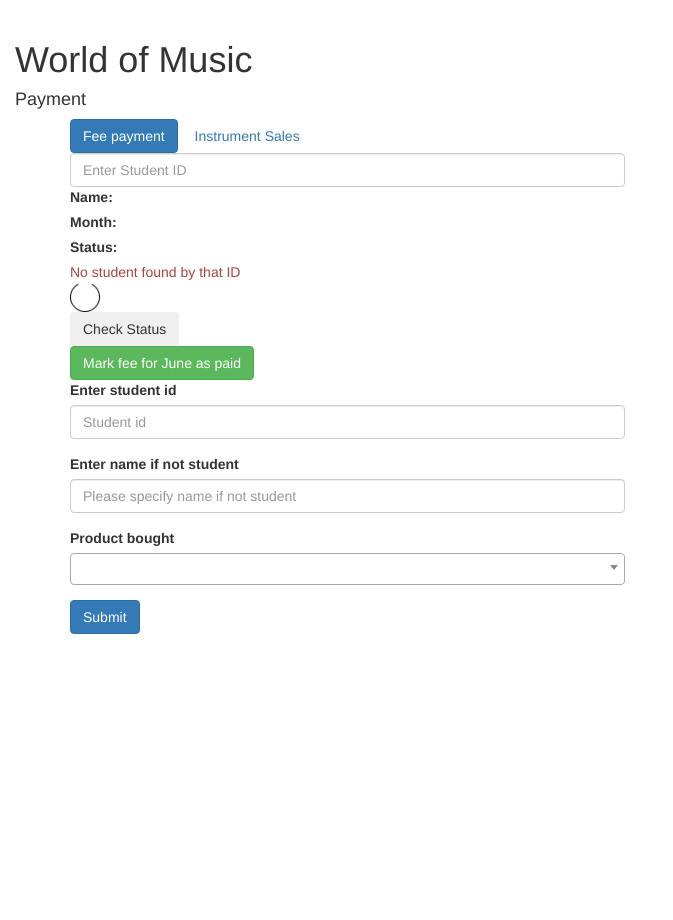
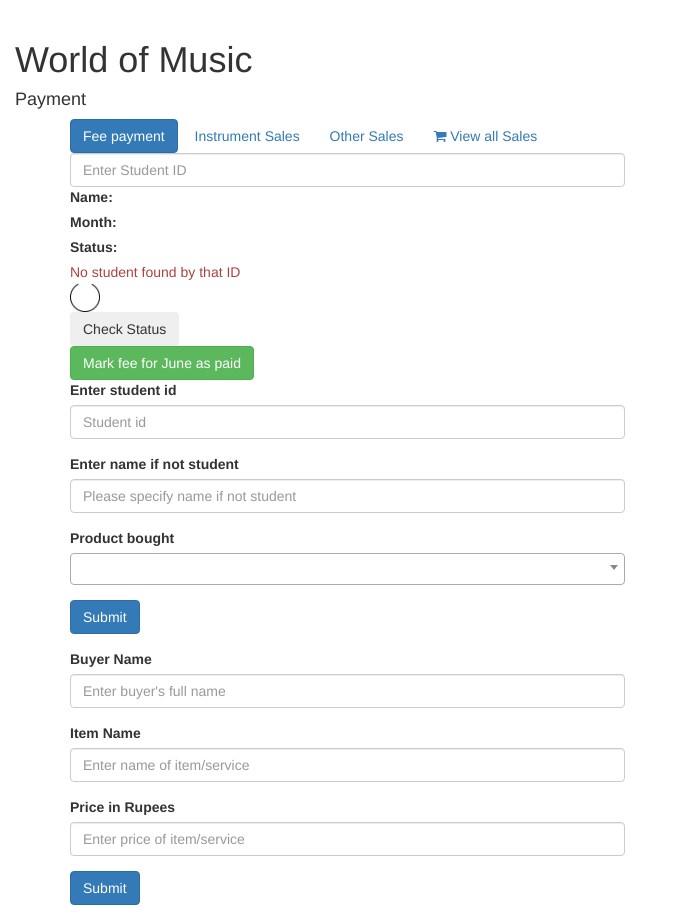
Before and after one commit to AbworldMusic/AbWorldPython, a Flask app: page /payment in a window 1280 px wide. Shown: the part 50-970 px from the top of the page, without its empty margins (0-673 px from the left). Before the commit the page ends 684 px from the top, so only its background shows below. Run offline with Flask 2, Linux system fonts and the light colour scheme; the visitor is signed in with stand-in values (Sample User, id 1); data that the repository does not hold is empty; some libraries are stand-ins or nearby versions.

Commit message:
Other payment and view all sales

```diff
--- a/app.py
+++ b/app.py
@@ -294,6 +294,51 @@
                 flash("Payment recorded")
         return redirect("/payment")
 
+@app.route('/otherSales', methods=['POST'])
+def otherSales():
+    if request.method=="POST":
+        name = request.form['name']
+        buyer = request.form['buyer']
+        price = request.form['price']
+        mydate = datetime.datetime.now()
+        date = mydate.strftime("%d %m %Y %I:%M %p")
+
+        cur = mysql.connection.cursor()
+        query = "INSERT into sales (product_name, buyer_name, date, product_price) values('"+name+"','"+buyer+"','"+date+"','"+price+"')"
+        cur.execute(query)
+        mysql.connection.commit()
+        flash("Payment recorded successfully")
+        return redirect("/payment")
+@app.route("/allSales", methods=['GET','POST'])
+def allSales():
+    if request.method=="GET":
+        cur = mysql.connection.cursor()
+        query = "SELECT * from sales"
+        cur.execute(query)
+        records = cur.fetchall()
+        sales = []
+        for i in records:
+            #Check if its in the inventory
+            if i[5]=='':
+                productQuery = "SELECT product_name, price from inventory WHERE id=" + str(i[3])
+                cur.execute(productQuery)
+                product = cur.fetchone()
+
+                #Chek if it is not a student
+                if int(i[1])==0:
+                    sales.append((product[0],product[1],i[2],i[4]))
+                #if student find name
+                else:
+                    studentQuery = "SELECT name from enrollment WHERE id="+str(i[1])
+                    cur.execute(studentQuery)
+                    result = cur.fetchone()
+                    studentName = result[0]
+                    sales.append((product[0], product[1], studentName, i[4]))
+        else:
+            sales.append((i[5],i[6],i[2],i[4]))
+
+        return render_template("all_sales.html", sales=sales)
+
 @app.route("/markFeePaid", methods=['POST'])
 def markFeePaid():
     if request.method=="POST":
--- a/static/payment.js
+++ b/static/payment.js
@@ -39,21 +39,53 @@
 })
 
 $(".fee-payment-tab").click(function(){
+    $(".instrument-sales-tab").addClass('btn-outline-primary')
+    $(".instrument-sales-tab").removeClass('btn-primary')
+
+    $(".other-sales-tab").addClass('btn-outline-primary')
+    $(".other-sales-tab").removeClass('btn-primary')
+
+    $(".fee-payment-tab").removeClass('btn-outline-primary')
     $(".fee-payment-tab").addClass('btn-primary')
-    $(".instrument-sales-tab").removeClass('btn-primary')
-    $(".fee-payment-tab").removeClass('btn-outline-primary')
-    $(".instrument-sales-tab").addClass('btn-outline-primary')
+
+
+    $(".instrument-sales").addClass('d-none');
+    $('.other-sales').addClass("d-none");
     $('.fee-payment').removeClass("d-none");
-    $(".instrument-sales").addClass('d-none');
 })
 
 $(".instrument-sales-tab").click(function(){
+    $(".instrument-sales-tab").removeClass('btn-outline-primary')
     $(".instrument-sales-tab").addClass('btn-primary')
-    $(".fee-payment-tab").addClass('btn-primary')
-    $(".instrument-sales-tab").removeClass('btn-outline-primary')
+
+    $(".other-sales-tab").addClass('btn-outline-primary')
+    $(".other-sales-tab").removeClass('btn-primary')
+
+
     $(".fee-payment-tab").addClass('btn-outline-primary')
+    $(".fee-payment-tab").removeClass('btn-primary')
+
     $('.instrument-sales').removeClass("d-none");
+    $('.other-sales').addClass("d-none");
     $(".fee-payment").addClass('d-none');
 
 
 })
+
+$(".other-sales-tab").click(function(){
+    $(".other-sales-tab").removeClass('btn-outline-primary')
+    $(".other-sales-tab").addClass('btn-primary')
+
+    $(".instrument-sales-tab").addClass('btn-outline-primary')
+    $(".instrument-sales-tab").removeClass('btn-primary')
+
+
+    $(".fee-payment-tab").addClass('btn-outline-primary')
+    $(".fee-payment-tab").removeClass('btn-primary')
+
+    $('.instrument-sales').addClass("d-none");
+    $('.other-sales').removeClass("d-none");
+    $(".fee-payment").addClass('d-none');
+
+
+})
--- a/templates/new_slot.html
+++ b/templates/new_slot.html
@@ -22,6 +22,7 @@
 <link rel="stylesheet"
       href="https://cdnjs.cloudflare.com/ajax/libs/tempusdominus-bootstrap-4/5.0.1/css/tempusdominus-bootstrap-4.min.css"/>
 
+<link rel="stylesheet" href="https://cdnjs.cloudflare.com/ajax/libs/font-awesome/4.7.0/css/font-awesome.min.css">
 
 {{ super() }}
 
@@ -46,6 +47,9 @@
                aria-controls="recurring" aria-selected="true">Recurring Slot</a>
             <a class="btn btn-outline-primary mr-3 mb-4" id="one-time-tab" data-toggle="pill" href="#one-time"
                role="tab" aria-controls="one-time" aria-selected="false">One Time Slot</a>
+            <a class="btn btn-outline-primary mr-3 mb-4" data-toggle="pill" href="/slots"
+               role="tab" aria-controls="one-time" aria-selected="false"><i class="fa fa-bookmark"></i> View all slots</a>
+
 
         </div>
         <div id="recurring" class="active" aria-labelledby="recurring-tab" role="tabpanel">
--- a/templates/payment.html
+++ b/templates/payment.html
@@ -11,6 +11,8 @@
 
 <link href="https://cdn.jsdelivr.net/npm/select2@4.1.0-beta.1/dist/css/select2.min.css" rel="stylesheet"
       xmlns="http://www.w3.org/1999/html"/>
+
+<link rel="stylesheet" href="https://cdnjs.cloudflare.com/ajax/libs/font-awesome/4.7.0/css/font-awesome.min.css">
 <link rel="stylesheet" href="../static/style.css">
 {% endblock %}
 
@@ -28,6 +30,8 @@
     <div class="my-3">
         <a href="#" class="btn btn-primary fee-payment-tab my-3 mr-2">Fee payment</a>
         <a href="#" class="btn btn-outline-primary instrument-sales-tab my-3 mr-2">Instrument Sales</a>
+        <a href="#" class="btn btn-outline-primary other-sales-tab my-3 mr-2">Other Sales</a>
+        <a href="/allSales" class="btn btn-outline-primary my-3 mr-2"><i class="fa fa-shopping-cart"></i> View all Sales</a>
     </div>
     <div class="fee-payment row">
         <div class="col-md-6">
@@ -73,18 +77,51 @@
                     </div>
                     <div class="form-group">
                         <label>Enter name if not student</label>
-                        <input type="text" name="name" placeholder="Please specify name if not student" class="form-control">
+                        <input type="text" name="name" placeholder="Please specify name if not student"
+                               class="form-control">
                     </div>
                     <div class="form-group">
                         <label>Product bought</label>
                         <select name="product" id="" class="form-control">
                             {% for i in results %}
-                                <option value="{{i[0]}}">{{ i[1] }} :  ₹ {{ i[2] }}</option>
+                            <option value="{{i[0]}}">{{ i[1] }} : ₹ {{ i[2] }}</option>
                             {% endfor %}
                         </select>
                     </div>
                     <div class="form-group">
                         <button class="btn btn-primary">Submit</button>
+                    </div>
+                </form>
+
+            </div>
+        </div>
+    </div>
+    <div class="other-sales d-none">
+        <div class="row">
+            <div class="col-md-6">
+                <form method="post" action="/otherSales">
+                    <div class="form-group">
+                        <label>
+                            Buyer Name
+                        </label>
+                        <input type="text" placeholder="Enter buyer's full name" name="buyer" class="form-control">
+                    </div>
+                    <div class="form-group">
+                        <label>
+                            Item Name
+                        </label>
+                        <input type="text" name="name" class="form-control" placeholder="Enter name of item/service">
+                    </div>
+                    <div class="form-group">
+                        <label>
+                            Price in Rupees
+                        </label>
+                        <input type="number" name="price" class="form-control" placeholder="Enter price of item/service">
+                    </div>
+                    <div class="form-group">
+                        <button class="btn btn-primary">
+                            Submit
+                        </button>
                     </div>
                 </form>
 
```
Also changed, not shown: templates/all_sales.html (added, +72 -0 lines).
